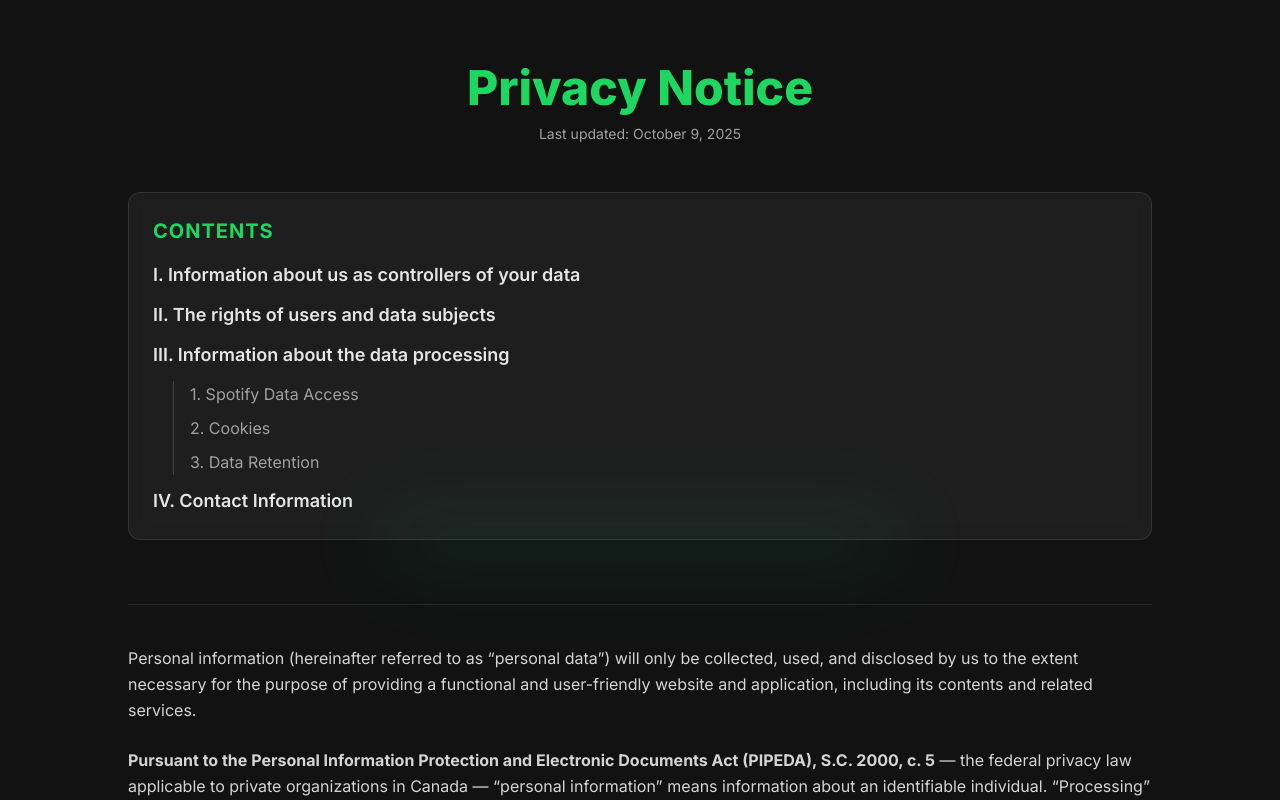
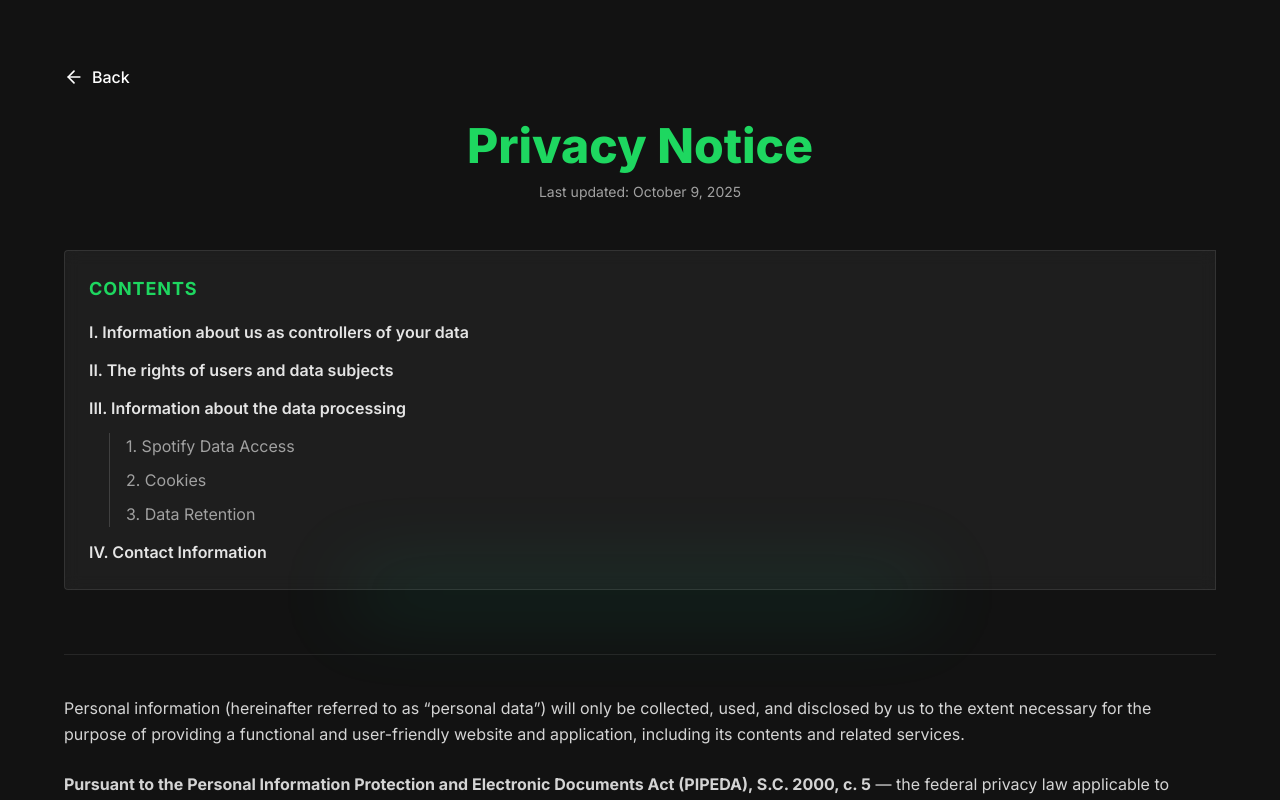
Before and after one commit to nguyenj1863/Spotify-Beatmap, a Next.js app: page /privacy-notice in a window 1280 px wide. Shown: the top 800 px of the page. Built offline with nearby package versions, Linux system fonts and the light colour scheme.

Commit message:
refactor: clean up toc font size and add back button at top of page

```diff
--- a/src/app/privacy-notice/page.tsx
+++ b/src/app/privacy-notice/page.tsx
@@ -11,7 +11,33 @@ export const metadata: Metadata = {
 export default function PrivacyNoticePage() {
   return (
     <main className="relative px-6 py-16 text-white overflow-hidden">
-      <div className="relative mx-auto w-full max-w-5xl leading-relaxed">
+      <div className="relative mx-auto w-full max-w-6xl leading-relaxed">
+        {/* Back Button */}
+        <div className="mb-8">
+          <Link
+            href="/"
+            aria-label="Go back to the previous page"
+            className="flex items-center white-glow"
+          >
+            <svg
+              xmlns="http://www.w3.org/2000/svg"
+              width="24"
+              height="24"
+              viewBox="0 0 24 24"
+              fill="none"
+              stroke="currentColor"
+              strokeWidth="2"
+              strokeLinecap="round"
+              strokeLinejoin="round"
+              className="w-5 h-5 mr-2"
+            >
+              <path d="m12 19-7-7 7-7" />
+              <path d="M19 12H5" />
+            </svg>
+            <span className="font-medium">Back</span>
+          </Link>
+        </div>
+
         {/* Header */}
         <header className="text-center mb-12">
           <h1 className="text-4xl sm:text-5xl font-extrabold text-[#1ed760]">
@@ -26,16 +52,16 @@ export default function PrivacyNoticePage() {
         <section className="relative mb-16">
           <nav
             aria-label="Table of contents"
-            className="rounded-xl bg-white/5 border border-white/10 p-6 backdrop-blur-sm"
+            className="rounded-l bg-white/5 border border-white/10 p-6 backdrop-blur-sm"
           >
-            <h2 className="text-xl text-[#1ed760] mb-4 font-bold tracking-wider uppercase">
+            <h2 className="text-lg text-[#1ed760] mb-4 font-bold tracking-wider uppercase">
               Contents
             </h2>
             <ul className="space-y-3 text-neutral-300">
               <li>
                 <a
                   href="#controllers"
-                  className="text-lg text-neutral-200 font-semibold hover:text-[#1ed760] transition-colors"
+                  className="text-l text-neutral-200 font-semibold hover:text-[#1ed760] transition-colors"
                 >
                   I. Information about us as controllers of your data
                 </a>
@@ -43,7 +69,7 @@ export default function PrivacyNoticePage() {
               <li>
                 <a
                   href="#rights"
-                  className="text-lg text-neutral-200 font-semibold hover:text-[#1ed760] transition-colors"
+                  className="text-l text-neutral-200 font-semibold hover:text-[#1ed760] transition-colors"
                 >
                   II. The rights of users and data subjects
                 </a>
@@ -51,7 +77,7 @@ export default function PrivacyNoticePage() {
               <li>
                 <a
                   href="#processing"
-                  className="text-lg text-neutral-200 font-semibold hover:text-[#1ed760] transition-colors"
+                  className="text-l text-neutral-200 font-semibold hover:text-[#1ed760] transition-colors"
                 >
                   III. Information about the data processing
                 </a>
@@ -85,7 +111,7 @@ export default function PrivacyNoticePage() {
               <li>
                 <a
                   href="#contact"
-                  className="text-lg text-neutral-200 font-semibold hover:text-[#1ed760] transition-colors"
+                  className="text-l text-neutral-200 font-semibold hover:text-[#1ed760] transition-colors"
                 >
                   IV. Contact Information
                 </a>
```
